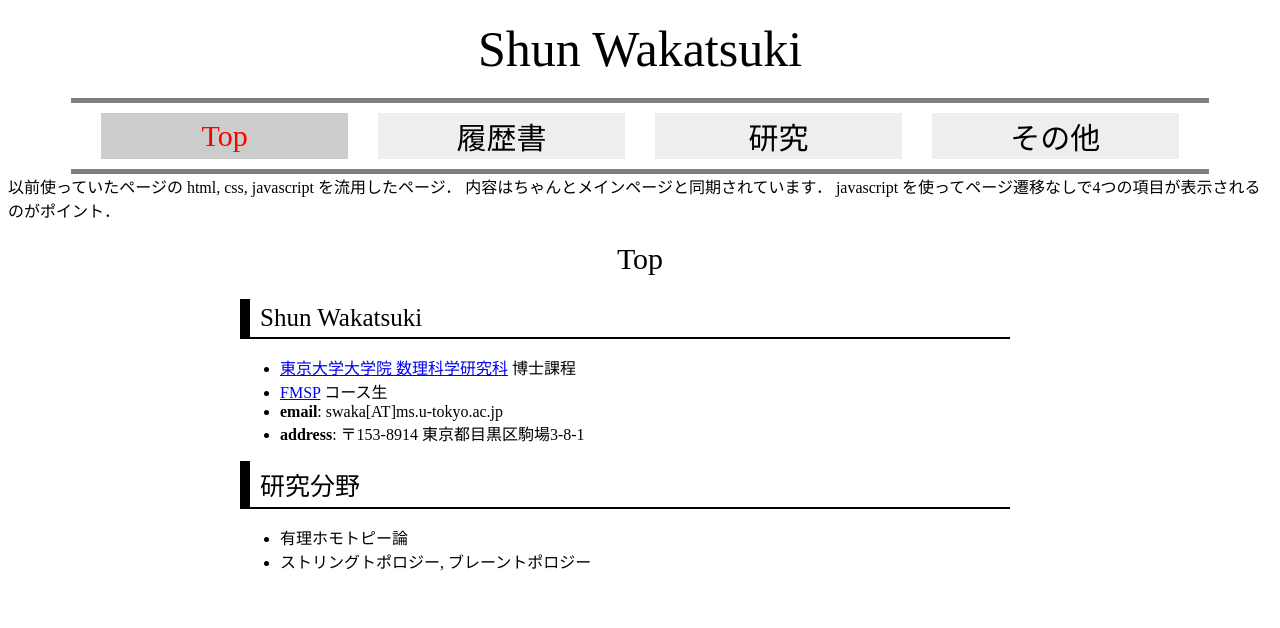
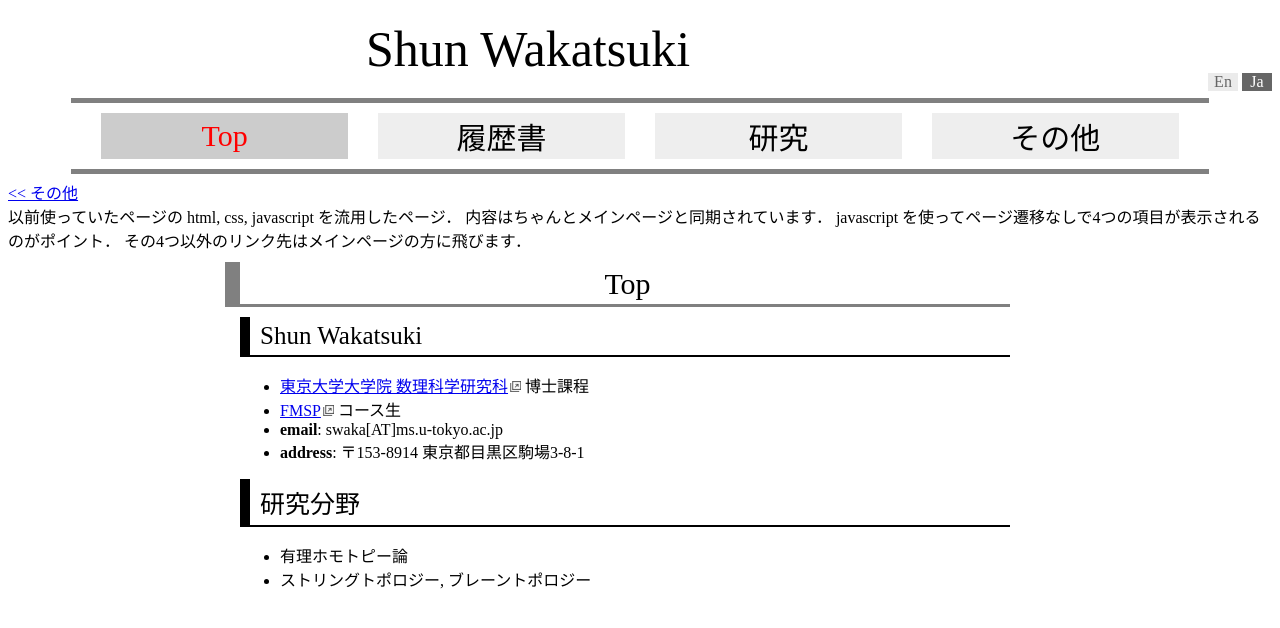
Before and after one commit to shwaka/homepage, a Jekyll site: the page built from jekyll/others/old-page.html, in a window 1280 px wide. Shown: the top 628 px of the page. Built offline with Jekyll 4.4.1, drawn with Linux system fonts in a browser that asks for light colours.

Commit message:
separate lang_selector.html and backref.html

```diff
--- /dev/null
+++ b/jekyll/_includes/backref.html
@@ -0,0 +1,14 @@
+{% comment %}
+-*- engine: liquid -*-
+{% endcomment %}
+
+<span id="back">
+  {% if page.backref %}
+    {% assign backref = page.backref %}
+  {% elsif layout.backref %}
+    {% assign backref = layout.backref %}
+  {% endif %}
+  {% if backref %}
+    {{ backref | refer | refer_link: nil, "<< " }}
+  {% endif %}
+</span>
--- /dev/null
+++ b/jekyll/_includes/lang_selector.html
@@ -0,0 +1,25 @@
+{% comment %}
+-*- engine: liquid -*-
+{% endcomment %}
+
+<div id="lang_selector">
+  {% for lang_data in site.data.languages %}
+    {% if lang_data.key == page.lang %}
+      {% assign current = "true" %}
+    {% else %}
+      {% assign current = "false" %}
+    {% endif %}
+    {% if page.ref %}
+      {% assign url = page.ref | refer: "index", "lang", lang_data.key | refer_url %}
+    {% elsif lang_data.key == page.lang %}
+      {% assign url = page.url %}
+    {% else %}
+      {% assign url = "invalid-ref" | refer: "index", "lang", lang_data.key | refer_url %}
+    {% endif %}
+    <span class="lang {{ lang_data.key }}" current="{{ current }}">
+      <a href="{{ site.baseurl }}{{ url }}" class="{{ lang_data.key }}" current="{{ current }}">
+        {{ lang_data.names.short }}
+      </a>
+    </span>
+  {% endfor %}
+</div>
--- a/jekyll/others/old-page.html
+++ b/jekyll/others/old-page.html
@@ -16,6 +16,7 @@ ref-list:
   <head>
     <meta http-equiv="Content-Type" content="text/html; charset=UTF-8">
     <meta name="keywords" content="Shun Wakatsuki, 若月駿">
+    <link href="{{ site.baseurl }}/assets/css/mystyle.css" rel="stylesheet" type="text/css">
     <link href="{{ site.baseurl }}/assets/css/oldstyle.css" rel="stylesheet" type="text/css">
 
     <script src="{{ site.baseurl }}/assets/js/jquery.js" type="text/javascript"></script>
@@ -42,6 +43,8 @@ ref-list:
     <header id="header">
       Shun Wakatsuki
     </header>
+    <nav>
+      {% include lang_selector.html %}
       <table id="menu" align="center">
         <tr>
           {% for ref in page.ref-list %}
@@ -50,11 +53,15 @@ ref-list:
           {% endfor %}
         </tr>
       </table>
-
+    </nav>
+    <div id="info">
+      {% include backref.html %}
+    </div>
     <div>
       以前使っていたページの html, css, javascript を流用したページ．
       内容はちゃんとメインページと同期されています．
       javascript を使ってページ遷移なしで4つの項目が表示されるのがポイント．
+      その4つ以外のリンク先はメインページの方に飛びます．
     </div>
 
     {% for ref in page.ref-list %}
```
Also changed, not shown: jekyll/_layouts/baselayout.html (+2 -31 lines). Lines whose indentation alone changed are shown as unchanged.
